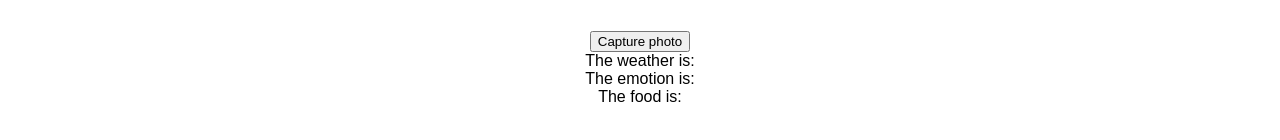
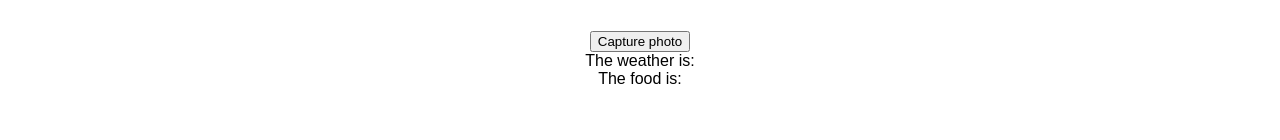
Before and after one commit to julemagne/moodEats, a React (Create React App) app: page / in a window 1280 px wide. Shown: the part 584-724 px from the top of the page. Built offline with nearby package versions, Linux system fonts and the light colour scheme; no server answers.

Commit message:
Remove double string

```diff
--- a/src/Components/MainComponent.js
+++ b/src/Components/MainComponent.js
@@ -112,7 +112,7 @@ class Main extends Component {
                     </div>
 
                     <div className="weatherContainer">
-                        The emotion is: { this.state.emotionString }
+                        { this.state.emotionString }
                     </div>
 
                     <div className = "weatherContainer">
```
